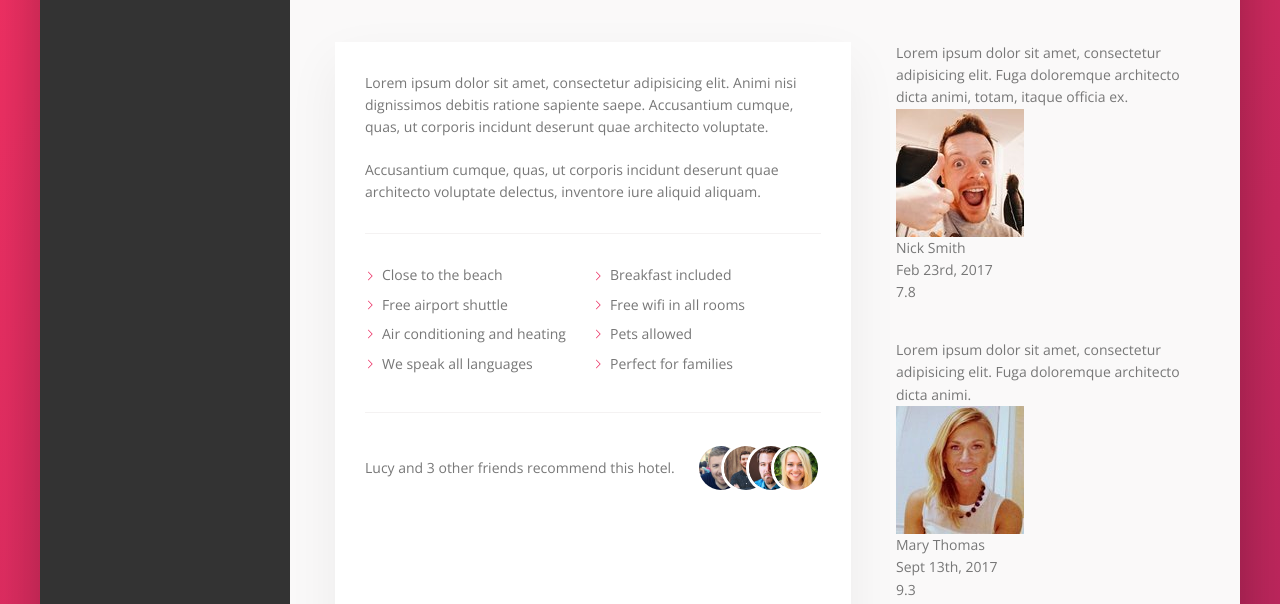
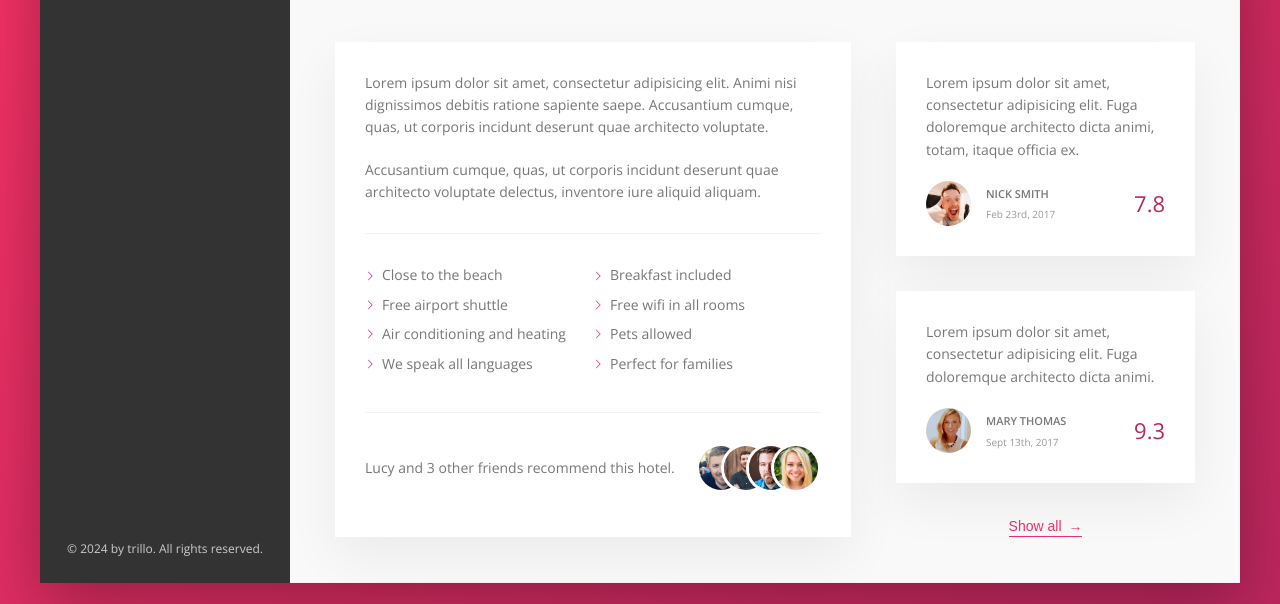
Before and after one commit to Andrrii/booking-company-flex-layout, a website built with Vite: page index.html in a window 1280 px wide. Shown: the part 458-1062 px from the top of the page. Built offline with nearby package versions, Linux system fonts and the light colour scheme.

Commit message:
feat: style user-reviews section

```diff
--- a/scss/_components.scss
+++ b/scss/_components.scss
@@ -333,3 +333,47 @@
     }
   }
 }
+
+.review {
+  background-color: #fff;
+  padding: 3rem;
+  box-shadow: var(--shadow-light);
+
+  &__text {
+    margin-bottom: 2rem;
+  }
+
+  &__user {
+    display: flex;
+    align-items: center;
+  }
+
+  &__photo {
+    height: 4.5rem;
+    width: 4.5rem;
+    border-radius: 50%;
+    margin-right: 1.5rem;
+  }
+
+  &__user-box {
+    margin-right: auto;
+  }
+
+  &__user-name {
+    font-size: 1.1rem;
+    font-weight: 600;
+    text-transform: uppercase;
+    margin-bottom: 0.4rem;
+  }
+
+  &__user-date {
+    font-size: 1rem;
+    color: var(--color-grey-dark-3);
+  }
+
+  &__rating {
+    font-size: 2.2rem;
+    font-weight: 300;
+    color: var(--color-primary-dark);
+  }
+}
```
